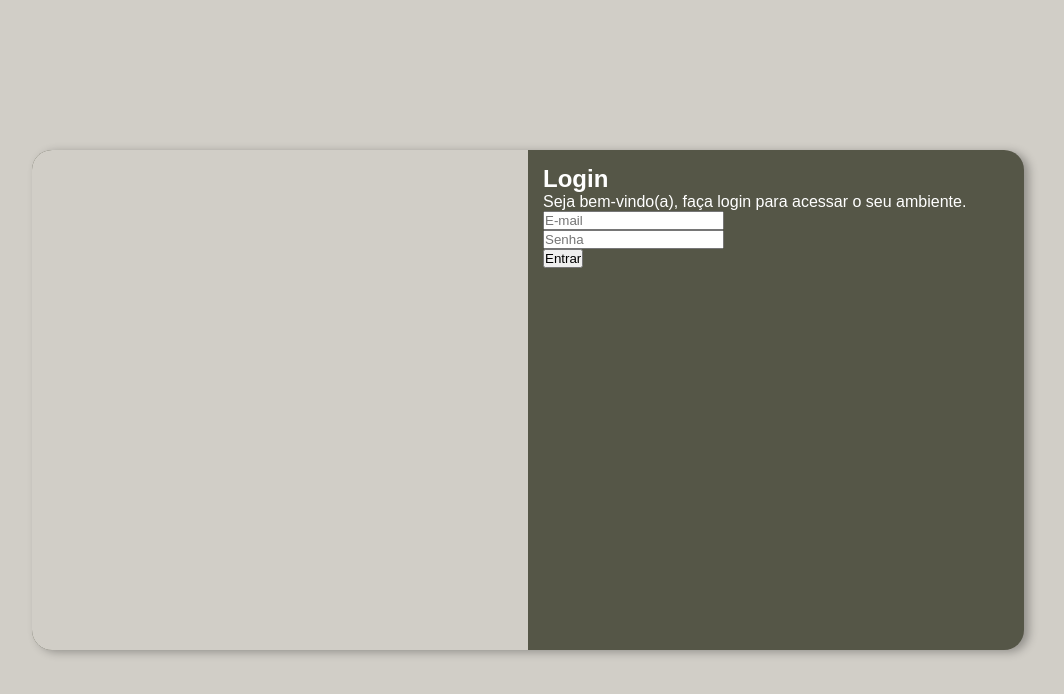
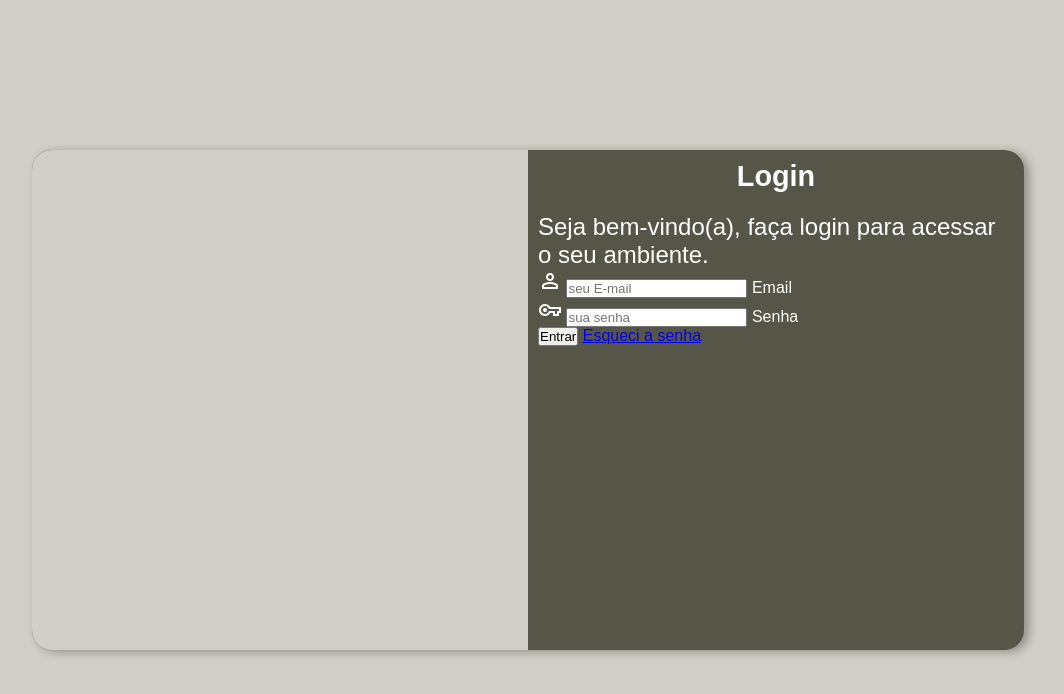
Before and after one commit to davidrodriguex/projeto-login, a plain HTML site: page index-2.html in a window 1280 px wide. Shown: the whole page, without its empty margins (112-1176 px from the left). Drawn offline with nearby package versions, Linux system fonts and the light colour scheme.

Commit message:
Criando o formulário

```diff
--- a/estilos/media-query-2.css
+++ b/estilos/media-query-2.css
@@ -23,6 +23,12 @@ Typical Device Breakpoints
         float: right;
         width: 70%;
     }
+    #forms h1 {
+        font-size: 2em;
+    }
+    #forms p {
+        font-size: 1.4em;
+    }
 }
 @media screen and (min-width: 992px) {
     #login {
@@ -37,4 +43,10 @@ Typical Device Breakpoints
         float: right;
         width: 50%;
     }
+    #forms h1 {
+        font-size: 1.8em;
+    }
+    #forms p {
+        font-size: 1.5em;
+    }
 }
--- a/estilos/style-2.css
+++ b/estilos/style-2.css
@@ -25,7 +25,7 @@ body, html {
     top: 50%;
     left: 50%;
     transform: translate(-50%, -50%);
-    width: 250px;
+    width: 300px;
     height: 500px;
     background-color: #555647;
     border-radius: 20px;
@@ -42,6 +42,10 @@ body, html {
 }
 #login > #forms {
     display: block;
-    padding: 15px;
+    padding: 10px;
     color: #ffffff;
 }
+#login > #forms h1 {
+    text-align: center;
+    margin-bottom: 20px;
+}
--- a/index-2.html
+++ b/index-2.html
@@ -3,6 +3,7 @@
 <head>
     <meta charset="UTF-8">
     <meta name="viewport" content="width=device-width, initial-scale=1.0">
+    <link href="https://fonts.googleapis.com/css2?family=Material+Symbols+Outlined" rel="stylesheet" />
     <link rel="stylesheet" href="estilos/style-2.css">
     <link rel="stylesheet" href="estilos/media-query-2.css">
     <title>Login</title>
@@ -14,10 +15,19 @@
         <div id="forms">
             <h1>Login</h1>
             <p>Seja bem-vindo(a), faça login para acessar o seu ambiente.</p>
-            <form action="login.php" method="post">
-                <input type="email" name="email" placeholder="E-mail" required><br>
-                <input type="password" name="senha" placeholder="Senha" required><br>
-                <button type="submit">Entrar</button>
+            <form action="login.php" method="post" autocomplete="on">
+                <div class="campo">
+                    <span class="material-symbols-outlined">person</span>
+                    <input type="email" name="email" id="iemail" autocomplete="email" placeholder="seu E-mail" required>
+                    <label for="iemail">Email</label>
+                </div>
+                <div class="campo">
+                    <span class="material-symbols-outlined">vpn_key</span>
+                    <input type="password" name="senha" id="isenha" placeholder="sua senha" autocomplete="current-password" minlength="8" required>
+                    <label for="isenha">Senha</label>
+                </div>
+                <input type="submit" value="Entrar">
+                <a href="reset.html">Esqueci a senha</a>
             </form>
         </div>
     </section>
```
